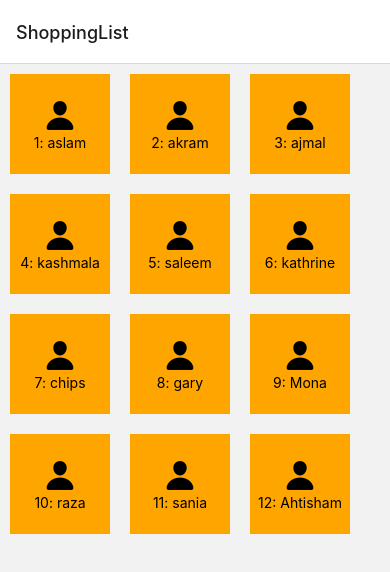
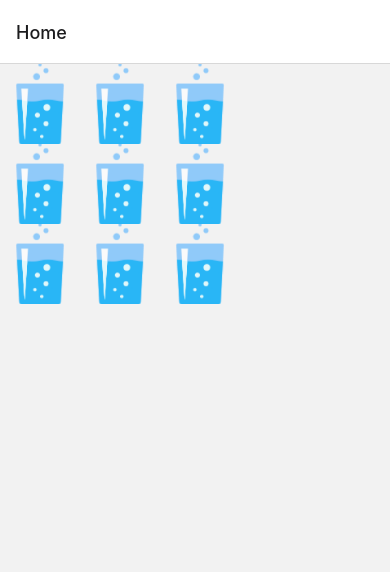
Before and after one commit to rizwanatta/waterism, a React Native app: screen /Home in a window 390 px wide. Shown: the top 572 px of the page. Built offline with nearby package versions, Linux system fonts and the light colour scheme.

Commit message:
glass lister created

```diff
--- /dev/null
+++ b/src/ components/glass.jsx
@@ -0,0 +1,31 @@
+import { StyleSheet, Image, View, TouchableOpacity } from "react-native";
+import React, { useState } from "react";
+import glassFull from "../../assets/glass_full.png";
+import glassEmpty from "../../assets/glass_empty.png";
+
+export default function Glass() {
+  const [tappedGlass, setTappedGlass] = useState(glassFull);
+
+  function onGlassPressed() {
+    if (tappedGlass === glassFull) {
+      setTappedGlass(glassEmpty);
+    } else {
+      setTappedGlass(glassFull);
+    }
+  }
+
+  return (
+    <View>
+      <TouchableOpacity onPress={onGlassPressed}>
+        <Image source={tappedGlass} style={styles.glass} />
+      </TouchableOpacity>
+    </View>
+  );
+}
+
+const styles = StyleSheet.create({
+  glass: {
+    height: 80,
+    width: 80,
+  },
+});
--- a/src/navigations/MainNavigator.jsx
+++ b/src/navigations/MainNavigator.jsx
@@ -5,6 +5,7 @@ import { Ionicons } from "@expo/vector-icons";
 import WebViewPractice from "../screens/WebViewPractice";
 import CameraPractice from "../screens/CameraPractice";
 import ShoppingList from "../screens/shoppingList";
+import Home from "../screens/home";
 import { View } from "react-native";
 
 const MainStack = createNativeStackNavigator();
@@ -12,7 +13,9 @@ const MainStack = createNativeStackNavigator();
 export default function MainNavigator() {
   return (
     <NavigationContainer>
-      <MainStack.Navigator initialRouteName="ShoppingList">
+      <MainStack.Navigator initialRouteName="Home">
+        <MainStack.Screen name={"Home"} component={Home} />
+
         <MainStack.Screen
           name={"WebViewPractice"}
           component={WebViewPractice}
--- /dev/null
+++ b/src/screens/home.jsx
@@ -0,0 +1,19 @@
+import { View, FlatList } from "react-native";
+import React from "react";
+import Glass from "../ components/glass";
+
+export default function Home() {
+  const glassCountData = [1, 2, 3, 4, 5, 6, 7, 8, 9];
+
+  const __renderItem = ({ item }) => <Glass />;
+
+  return (
+    <View>
+      <FlatList
+        numColumns={3}
+        data={glassCountData}
+        renderItem={__renderItem}
+      />
+    </View>
+  );
+}
```
Also changed, not shown: assets/glass_empty.png (added), assets/glass_full.png (added).
